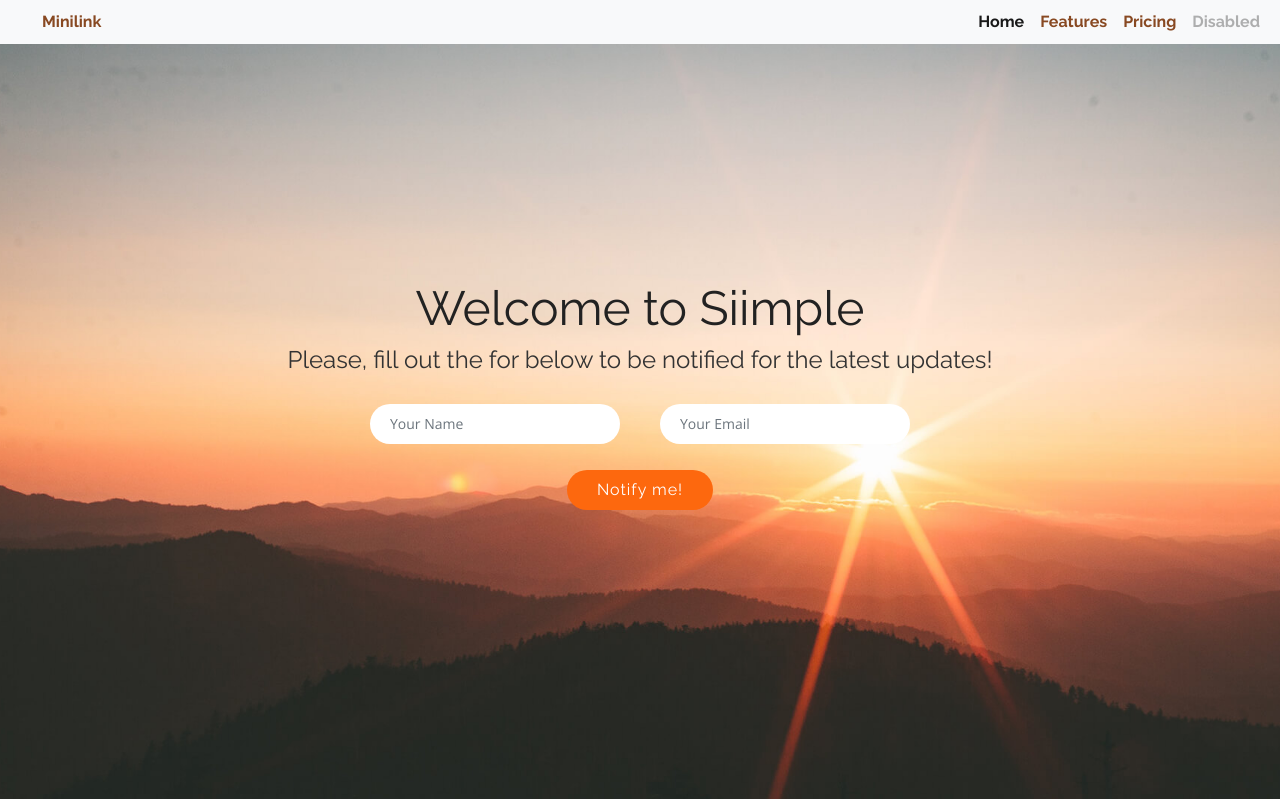
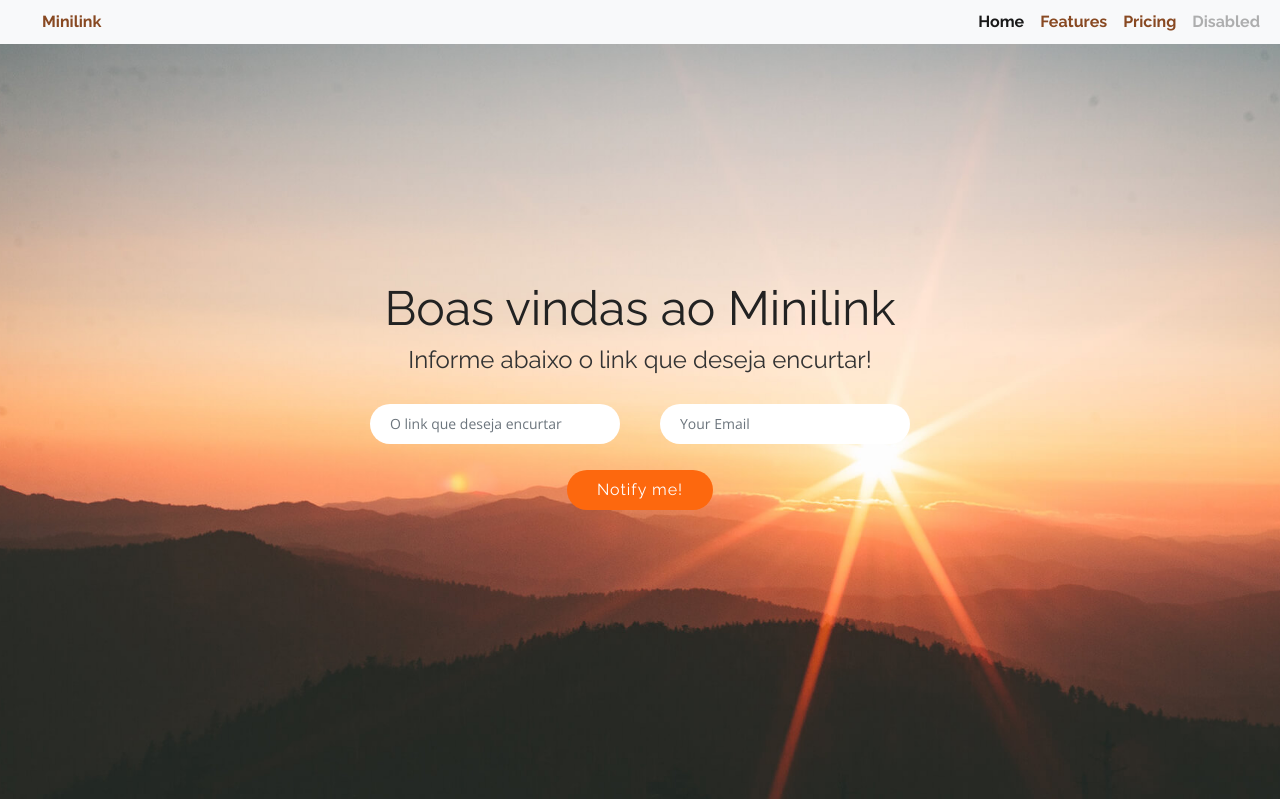
Before and after one commit to Eduardo-Ferraz/minilink, a PHP site: page / in a window 1280 px wide. Shown: the top 799 px of the page. Run offline with PHP 8.4, Linux system fonts and the light colour scheme.

Commit message:
Alterações no Index para nosso CASE e testes no get_encurtada

```diff
--- a/get_encurtada.php
+++ b/get_encurtada.php
@@ -1,16 +1,11 @@
 <?php
 
-include "connect.php";
+// include "connect.php";
 $new_url = "";
-if(isset($_GET["link"])){
 
-
+if(isset($_POST["link"])){
+    $new_url = $_POST["link"];
 
 }
 
-
-
-
-ds
-
 ?>
--- a/index.php
+++ b/index.php
@@ -5,7 +5,7 @@
   <meta charset="utf-8">
   <meta content="width=device-width, initial-scale=1.0" name="viewport">
 
-  <title>Siimple - Bootstrap Landing Page Template</title>
+  <title>Minilink</title>
   <meta content="" name="description">
   <meta content="" name="keywords">
 
@@ -41,18 +41,19 @@
   <!-- ======= Hero Section ======= -->
   <section id="hero">
     <div class="hero-container">
-      <h1>Welcome to Siimple</h1>
-      <h2>Please, fill out the for below to be notified for the latest updates!</h2>
+      <h1>Boas vindas ao Minilink</h1>
+      <h2>Informe abaixo o link que deseja encurtar!</h2>
 
-      <form action="forms/notify.php" method="post" role="form" class="php-email-form">
+      <form action="get_encurtada.php" method="post" role="form" class="php-email-form">
         <div class="row no-gutters">
           <div class="col-md-6 form-group pr-md-1">
-            <input type="text" name="name" class="form-control" id="name" placeholder="Your Name" required>
+            <input type="text" name="link" class="form-control" id="link" placeholder="O link que deseja encurtar" required>
           </div>
           <div class="col-md-6 form-group pl-md-1">
             <input type="email" class="form-control" name="email" id="email" placeholder="Your Email" required>
           </div>
         </div>
+        <!-- <p><?php include 'get_encurtada.php'; ?></p> debugs -->
 
         <div class="my-3">
           <div class="loading">Loading</div>
```
